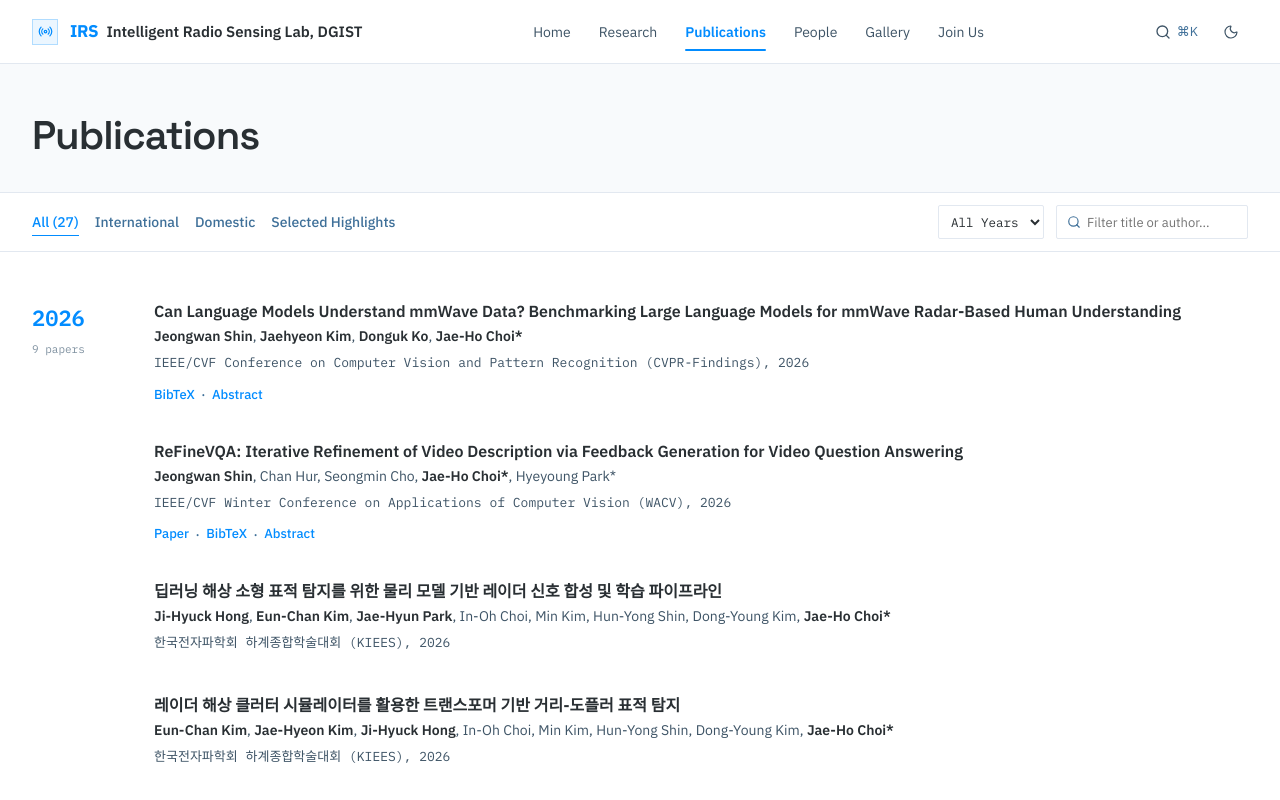
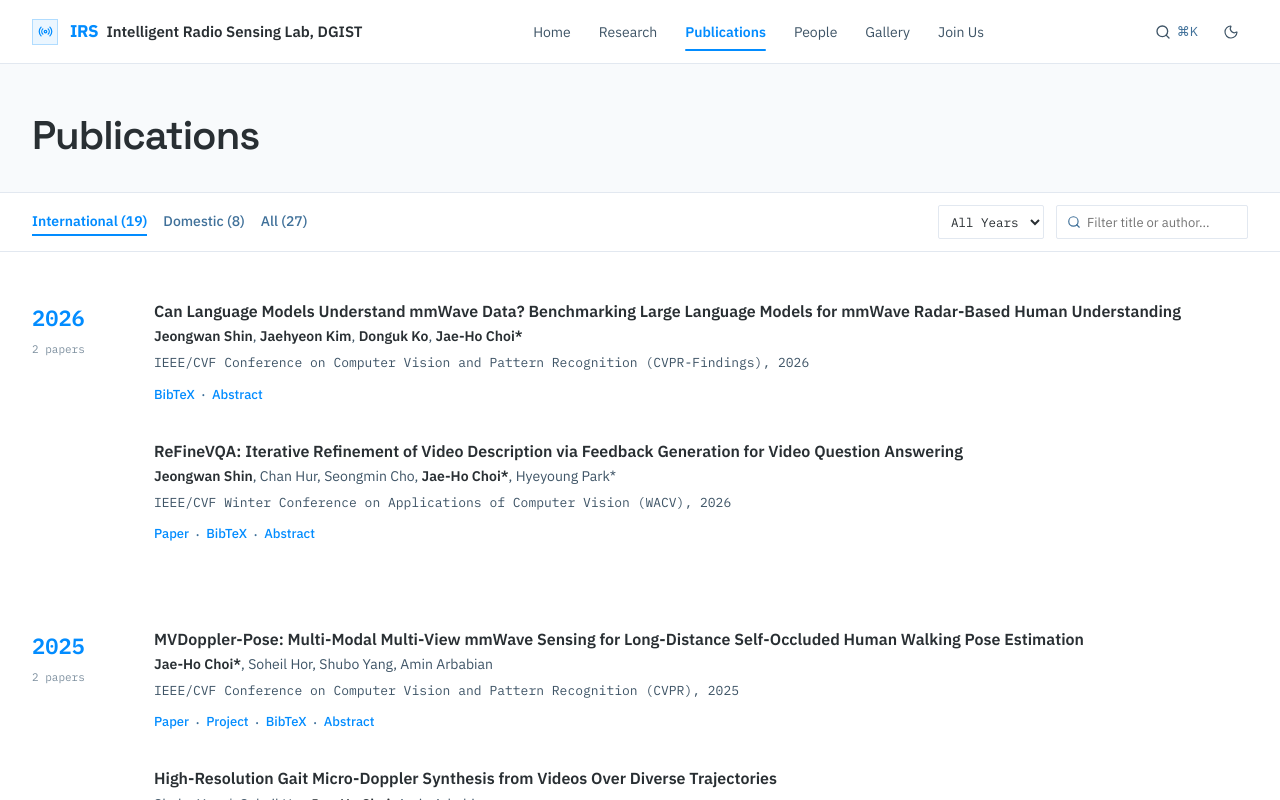
Before and after one commit to DGIST-IRSLab/DGIST-IRSLab.github.io, a React (Vite) app: page / in a window 1280 px wide. Both pictures are taken after a click on the button "Publications". Shown: the top 800 px of the page. Built offline with nearby package versions, Linux system fonts and the light colour scheme.

Commit message:
feat(publications): set International as default view, remove selected highlights, and show Domestic on click

```diff
--- a/src/pages/PublicationsPage.tsx
+++ b/src/pages/PublicationsPage.tsx
@@ -8,12 +8,15 @@ interface PublicationsPageProps {
   onOpenBibtex: (pub: Publication) => void;
 }
 
-type FilterTab = 'all' | 'international' | 'domestic' | 'selected';
+type FilterTab = 'international' | 'domestic' | 'all';
 
 export const PublicationsPage: React.FC<PublicationsPageProps> = ({ onOpenBibtex }) => {
-  const [activeTab, setActiveTab] = useState<FilterTab>('all');
+  const [activeTab, setActiveTab] = useState<FilterTab>('international');
   const [searchQuery, setSearchQuery] = useState('');
   const [selectedYear, setSelectedYear] = useState<string>('all');
+
+  const intlCount = useMemo(() => publications.filter((p) => !p.isDomestic).length, []);
+  const domCount = useMemo(() => publications.filter((p) => p.isDomestic).length, []);
 
   // Filtered publications
   const filteredPubs = useMemo(() => {
@@ -21,7 +24,6 @@ export const PublicationsPage: React.FC<PublicationsPageProps> = ({ onOpenBibtex
       // Tab filter
       if (activeTab === 'international' && pub.isDomestic) return false;
       if (activeTab === 'domestic' && !pub.isDomestic) return false;
-      if (activeTab === 'selected' && !pub.selected) return false;
 
       // Year filter
       if (selectedYear !== 'all' && pub.year.toString() !== selectedYear) return false;
@@ -108,10 +110,9 @@ export const PublicationsPage: React.FC<PublicationsPageProps> = ({ onOpenBibtex
           {/* Tabs */}
           <div style={{ display: 'flex', alignItems: 'center', gap: 'var(--space-md)', flexWrap: 'wrap' }}>
             {[
+              { id: 'international', label: `International (${intlCount})` },
+              { id: 'domestic', label: `Domestic (${domCount})` },
               { id: 'all', label: `All (${publications.length})` },
-              { id: 'international', label: 'International' },
-              { id: 'domestic', label: 'Domestic' },
-              { id: 'selected', label: 'Selected Highlights' },
             ].map((tab) => (
               <button
                 key={tab.id}
@@ -121,10 +122,10 @@ export const PublicationsPage: React.FC<PublicationsPageProps> = ({ onOpenBibtex
                   padding: '4px 0',
                   background: 'none',
                   border: 'none',
-                  borderBottom: activeTab === tab.id ? '1px solid var(--color-accent)' : '1px solid transparent',
+                  borderBottom: activeTab === tab.id ? '2px solid var(--color-accent)' : '2px solid transparent',
                   fontSize: '14px',
                   fontFamily: 'var(--font-sans)',
-                  fontWeight: 500,
+                  fontWeight: activeTab === tab.id ? 600 : 500,
                   color: activeTab === tab.id ? 'var(--color-accent)' : 'var(--color-text-muted)',
                   cursor: 'pointer',
                   transition: 'all var(--transition-fast)',
@@ -213,7 +214,7 @@ export const PublicationsPage: React.FC<PublicationsPageProps> = ({ onOpenBibtex
               <button
                 type="button"
                 onClick={() => {
-                  setActiveTab('all');
+                  setActiveTab('international');
                   setSelectedYear('all');
                   setSearchQuery('');
                 }}
```
